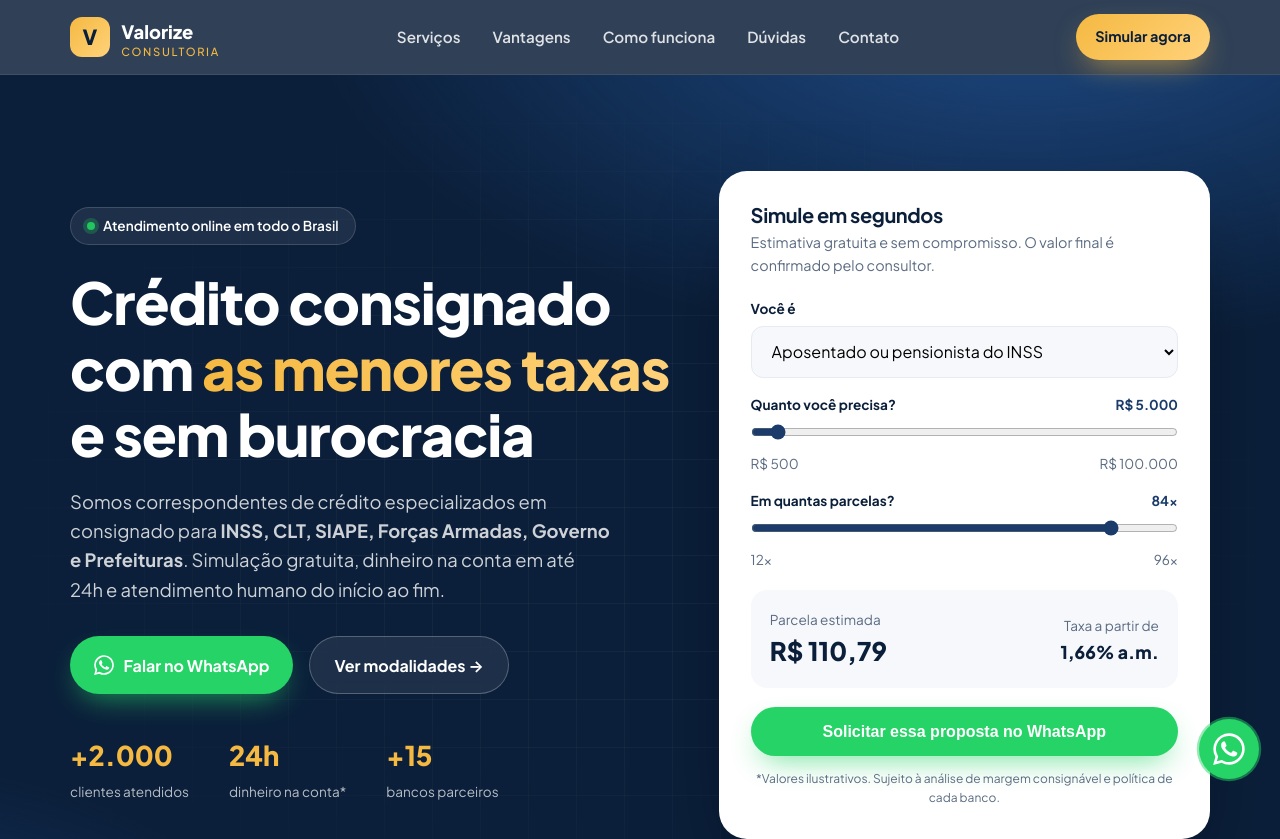
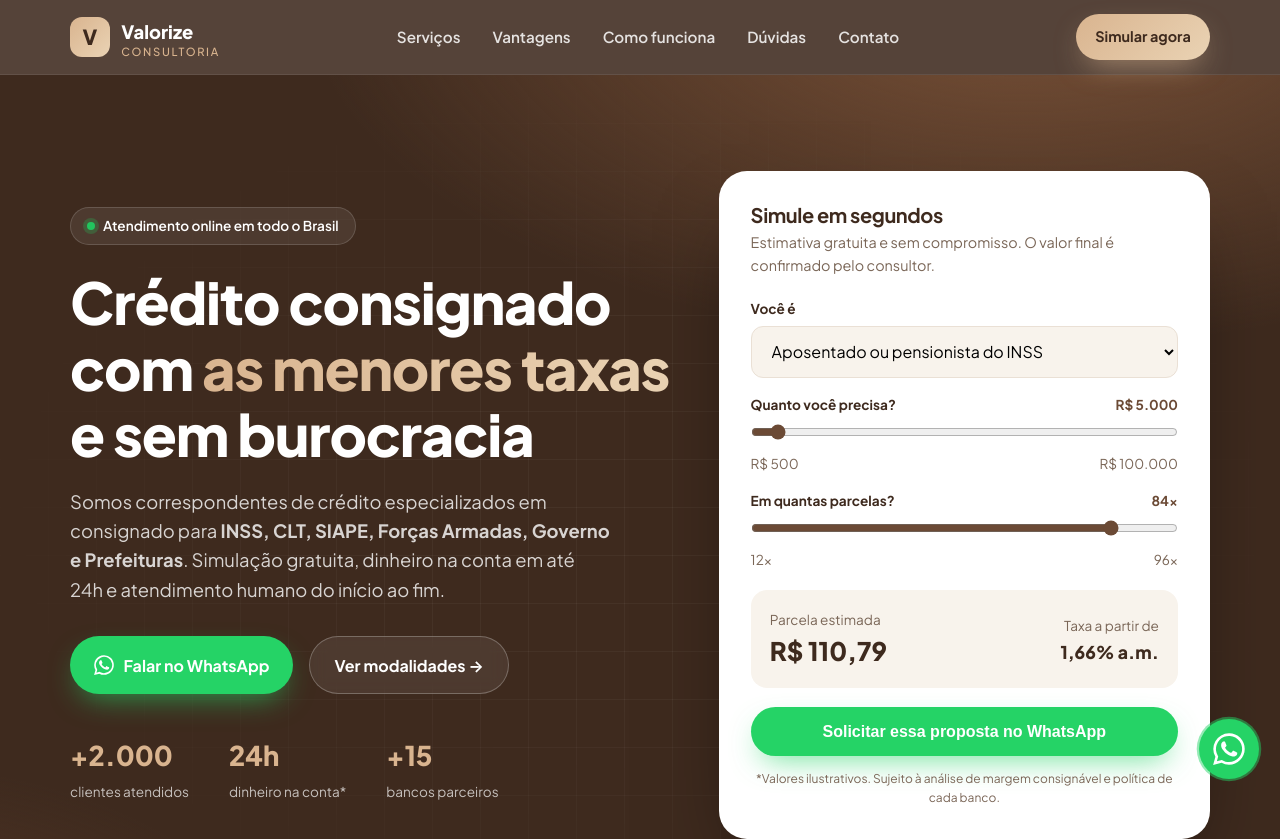
Before and after one commit to elianecezaroliveira-max/site-valorize, a plain HTML site: page index.html in a window 1280 px wide. Shown: the top 839 px of the page. Drawn offline with Linux system fonts and the light colour scheme.

Commit message:
Add files via upload

```diff
--- a/index.html
+++ b/index.html
@@ -15,10 +15,10 @@
 <link href="https://fonts.googleapis.com/css2?family=Plus+Jakarta+Sans:wght@400;500;600;700;800&display=swap" rel="stylesheet">
 <style>
 :root{
-  --navy:#0B1F3A; --navy-2:#122C52; --navy-3:#1B3B6B;
-  --gold:#F5B942; --gold-2:#FFD27A; --green:#22C55E; --wa:#25D366;
-  --ink:#0F172A; --muted:#5B6B82; --line:#E6EAF1; --bg:#F6F8FB; --white:#fff;
-  --radius:20px; --shadow:0 20px 50px -20px rgba(11,31,58,.35);
+  --navy:#3E2A1E; --navy-2:#4F362A; --navy-3:#6B4A35;
+  --gold:#D9B48F; --gold-2:#EAD3B4; --green:#22C55E; --wa:#25D366;
+  --ink:#2B1D14; --muted:#7A6657; --line:#EAE0D5; --bg:#F8F3EC; --white:#fff;
+  --radius:20px; --shadow:0 20px 50px -20px rgba(62,42,30,.35);
 }
 *{box-sizing:border-box;margin:0;padding:0}
 html{scroll-behavior:smooth}
@@ -28,11 +28,11 @@ img{max-width:100%;display:block}
 .container{width:min(1140px,92%);margin-inline:auto}
 .btn{display:inline-flex;align-items:center;gap:.6rem;padding:.95rem 1.5rem;border-radius:999px;font-weight:700;font-size:1rem;border:0;cursor:pointer;transition:transform .2s,box-shadow .2s,background .2s}
 .btn:hover{transform:translateY(-2px)}
-.btn-primary{background:linear-gradient(135deg,var(--gold),var(--gold-2));color:var(--navy);box-shadow:0 12px 30px -10px rgba(245,185,66,.7)}
+.btn-primary{background:linear-gradient(135deg,var(--gold),var(--gold-2));color:var(--navy);box-shadow:0 12px 30px -10px rgba(217,180,143,.7)}
 .btn-wa{background:var(--wa);color:#fff;box-shadow:0 12px 30px -10px rgba(37,211,102,.7)}
 .btn-ghost{background:rgba(255,255,255,.08);color:#fff;border:1px solid rgba(255,255,255,.25);backdrop-filter:blur(8px)}
 .btn-outline{background:transparent;color:var(--navy);border:2px solid var(--navy)}
-.eyebrow{display:inline-block;font-size:.8rem;font-weight:700;letter-spacing:.12em;text-transform:uppercase;color:var(--navy-3);background:rgba(27,59,107,.08);padding:.4rem .9rem;border-radius:999px;margin-bottom:1rem}
+.eyebrow{display:inline-block;font-size:.8rem;font-weight:700;letter-spacing:.12em;text-transform:uppercase;color:var(--navy-3);background:rgba(107,74,53,.10);padding:.4rem .9rem;border-radius:999px;margin-bottom:1rem}
 h1,h2,h3{line-height:1.15;letter-spacing:-.02em}
 h2{font-size:clamp(1.8rem,3.5vw,2.6rem);font-weight:800;color:var(--navy)}
 .section{padding:5.5rem 0}
@@ -41,7 +41,7 @@ h2{font-size:clamp(1.8rem,3.5vw,2.6rem);font-weight:800;color:var(--navy)}
 .ico{font-size:1.1rem}
 
 /* header */
-header{position:sticky;top:0;z-index:50;background:rgba(11,31,58,.85);backdrop-filter:blur(14px);border-bottom:1px solid rgba(255,255,255,.08)}
+header{position:sticky;top:0;z-index:50;background:rgba(62,42,30,.88);backdrop-filter:blur(14px);border-bottom:1px solid rgba(255,255,255,.08)}
 .nav{display:flex;align-items:center;justify-content:space-between;height:74px}
 .logo{display:flex;align-items:center;gap:.7rem;color:#fff;font-weight:800;font-size:1.15rem}
 .logo-mark{width:40px;height:40px;border-radius:12px;background:linear-gradient(135deg,var(--gold),var(--gold-2));display:grid;place-items:center;color:var(--navy);font-weight:800;font-size:1.3rem}
@@ -60,7 +60,7 @@ header{position:sticky;top:0;z-index:50;background:rgba(11,31,58,.85);backdrop-f
 }
 
 /* hero */
-.hero{position:relative;overflow:hidden;background:radial-gradient(1200px 600px at 80% -10%,#1E4A85 0%,transparent 60%),radial-gradient(800px 500px at -10% 110%,#173a68 0%,transparent 55%),var(--navy);color:#fff;padding:6rem 0 7rem}
+.hero{position:relative;overflow:hidden;background:radial-gradient(1200px 600px at 80% -10%,#7A5238 0%,transparent 60%),radial-gradient(800px 500px at -10% 110%,#5A3B29 0%,transparent 55%),var(--navy);color:#fff;padding:6rem 0 7rem}
 .hero::before{content:"";position:absolute;inset:0;background-image:linear-gradient(rgba(255,255,255,.04) 1px,transparent 1px),linear-gradient(90deg,rgba(255,255,255,.04) 1px,transparent 1px);background-size:48px 48px;mask-image:radial-gradient(ellipse at center,#000 30%,transparent 75%)}
 .hero .container{position:relative;display:grid;grid-template-columns:1.1fr .9fr;gap:3rem;align-items:center}
 .hero-badge{display:inline-flex;align-items:center;gap:.5rem;background:rgba(255,255,255,.08);border:1px solid rgba(255,255,255,.15);padding:.45rem 1rem;border-radius:999px;font-size:.85rem;font-weight:600;margin-bottom:1.5rem}
@@ -74,13 +74,13 @@ header{position:sticky;top:0;z-index:50;background:rgba(11,31,58,.85);backdrop-f
 .hero-stats span{font-size:.85rem;color:rgba(255,255,255,.7)}
 /* simulator card */
 .sim{background:#fff;color:var(--ink);border-radius:28px;padding:2rem;box-shadow:0 40px 80px -30px rgba(0,0,0,.6);position:relative}
-.sim::after{content:"";position:absolute;inset:-2px;border-radius:30px;background:linear-gradient(135deg,var(--gold),transparent 40%,transparent 60%,#3B82F6);z-index:-1;opacity:.7}
+.sim::after{content:"";position:absolute;inset:-2px;border-radius:30px;background:linear-gradient(135deg,var(--gold),transparent 40%,transparent 60%,#B98B65);z-index:-1;opacity:.7}
 .sim h3{font-size:1.25rem;color:var(--navy);margin-bottom:.3rem}
 .sim p.sub{font-size:.9rem;color:var(--muted);margin-bottom:1.3rem}
 .field{margin-bottom:1rem}
 .field label{display:block;font-size:.85rem;font-weight:700;color:var(--navy);margin-bottom:.4rem}
 .field input,.field select{width:100%;padding:.85rem 1rem;border:1.5px solid var(--line);border-radius:12px;font:inherit;font-size:1rem;background:var(--bg);transition:border .2s,box-shadow .2s}
-.field input:focus,.field select:focus{outline:0;border-color:var(--navy-3);box-shadow:0 0 0 4px rgba(27,59,107,.12);background:#fff}
+.field input:focus,.field select:focus{outline:0;border-color:var(--navy-3);box-shadow:0 0 0 4px rgba(107,74,53,.15);background:#fff}
 .field input[type=range]{padding:0;background:transparent;accent-color:var(--navy-3)}
 .range-row{display:flex;justify-content:space-between;font-size:.85rem;color:var(--muted);margin-top:.3rem}
 .sim-result{background:var(--bg);border-radius:16px;padding:1rem 1.2rem;margin:1.2rem 0;display:flex;justify-content:space-between;align-items:center}
@@ -129,7 +129,7 @@ header{position:sticky;top:0;z-index:50;background:rgba(11,31,58,.85);backdrop-f
 .step p{color:var(--muted)}
 .split{display:grid;grid-template-columns:1fr 1fr;gap:4rem;align-items:center}
 @media(max-width:900px){.split{grid-template-columns:1fr;gap:2.5rem}}
-.split .visual{background:linear-gradient(160deg,var(--bg),#E9EEF6);border-radius:28px;padding:2.5rem;position:relative}
+.split .visual{background:linear-gradient(160deg,var(--bg),#EFE3D3);border-radius:28px;padding:2.5rem;position:relative}
 .chat{background:#fff;border-radius:18px;padding:1.2rem;box-shadow:var(--shadow);max-width:340px;margin:0 auto}
 .bubble{padding:.7rem 1rem;border-radius:14px;font-size:.9rem;margin-bottom:.6rem;max-width:85%}
 .bubble.in{background:var(--bg);color:var(--ink);border-bottom-left-radius:4px}
@@ -170,14 +170,14 @@ details p{padding:0 0 1.2rem;color:var(--muted)}
 .form .row{display:grid;grid-template-columns:1fr 1fr;gap:1rem}
 @media(max-width:600px){.form .row{grid-template-columns:1fr}}
 .form textarea{width:100%;padding:.85rem 1rem;border:1.5px solid var(--line);border-radius:12px;font:inherit;background:var(--bg);min-height:100px;resize:vertical}
-.form textarea:focus{outline:0;border-color:var(--navy-3);box-shadow:0 0 0 4px rgba(27,59,107,.12);background:#fff}
+.form textarea:focus{outline:0;border-color:var(--navy-3);box-shadow:0 0 0 4px rgba(107,74,53,.15);background:#fff}
 .form .btn{width:100%;justify-content:center;margin-top:.5rem}
 .form small{display:block;color:var(--muted);text-align:center;font-size:.75rem;margin-top:.8rem}
 
 /* cta */
 .cta{background:linear-gradient(135deg,var(--gold),var(--gold-2));color:var(--navy);text-align:center;padding:4.5rem 0}
 .cta h2{color:var(--navy);margin-bottom:.8rem}
-.cta p{font-size:1.1rem;margin-bottom:2rem;color:rgba(11,31,58,.8)}
+.cta p{font-size:1.1rem;margin-bottom:2rem;color:rgba(62,42,30,.85)}
 .cta .btn{background:var(--navy);color:#fff}
 
 /* footer */
@@ -302,7 +302,7 @@ footer a:hover{color:var(--gold)}
 <section class="section why" id="vantagens">
   <div class="container">
     <div class="section-head reveal">
-      <span class="eyebrow" style="background:rgba(245,185,66,.15);color:var(--gold)">Por que a Valorize</span>
+      <span class="eyebrow" style="background:rgba(217,180,143,.2);color:var(--gold)">Por que a Valorize</span>
       <h2>Mais que um empréstimo: uma consultoria de verdade</h2>
       <p>Comparamos as ofertas de vários bancos e explicamos tudo em linguagem simples, para você decidir com segurança.</p>
     </div>
```
